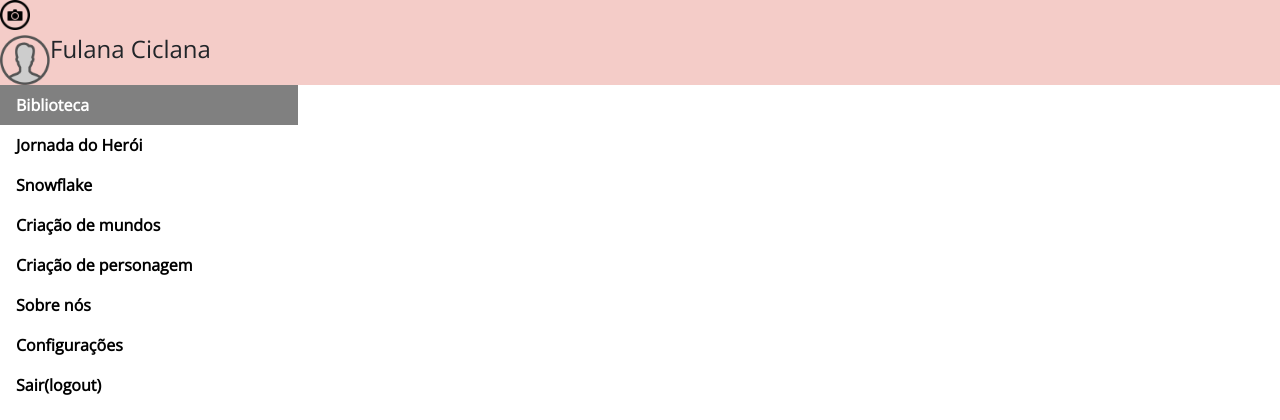
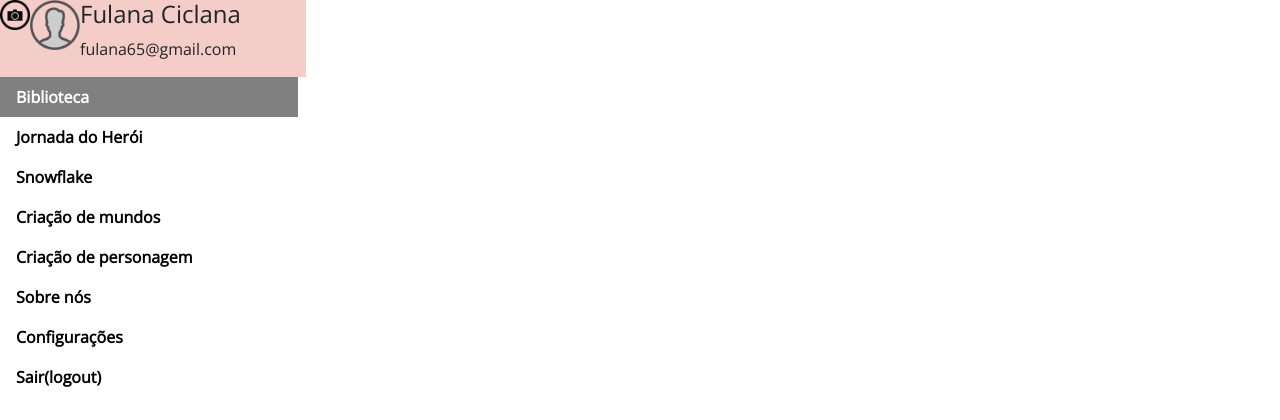
Before and after one commit to RaianeMiranda/Docks_PI, a PHP site: page /navbar_vertical.php in a window 1280 px wide. Shown: the top 420 px of the page. Run offline with PHP 8.4, Linux system fonts and the light colour scheme.

Commit message:
modificações navbar vertical

```diff
--- a/assets/css/navbar.css
+++ b/assets/css/navbar.css
@@ -29,7 +29,12 @@ img.image2{
 }
 .nav-cabecalho{
     background-color: #F4CCC8;
+    max-width: 23.87%;
 }
 div.nome-usuario{
     display: flex;
+    margin-left:0px;
 }
+.container-perfil{
+    display: flex;
+}
--- a/navbar_vertical.php
+++ b/navbar_vertical.php
@@ -12,11 +12,16 @@
 <body>
     <div class="nav-cabecalho">
         <div class="imagens">
+        <div class="container-perfil">
         <img class="image" src="assets/images/camera.png" alt="">
         <div class="nome-usuario">
         <img class="image2" src="assets/images/usuario.png" alt="">
+        </div>
+        <div class="nome-email">
         <h4 class="nome">Fulana Ciclana</h4>
-</div>
+        <p>fulana65@gmail.com</p>
+        </div>
+        </div>
 </div>
     </div>
 <div class="row">
```
Also changed, not shown: 1 other file.
